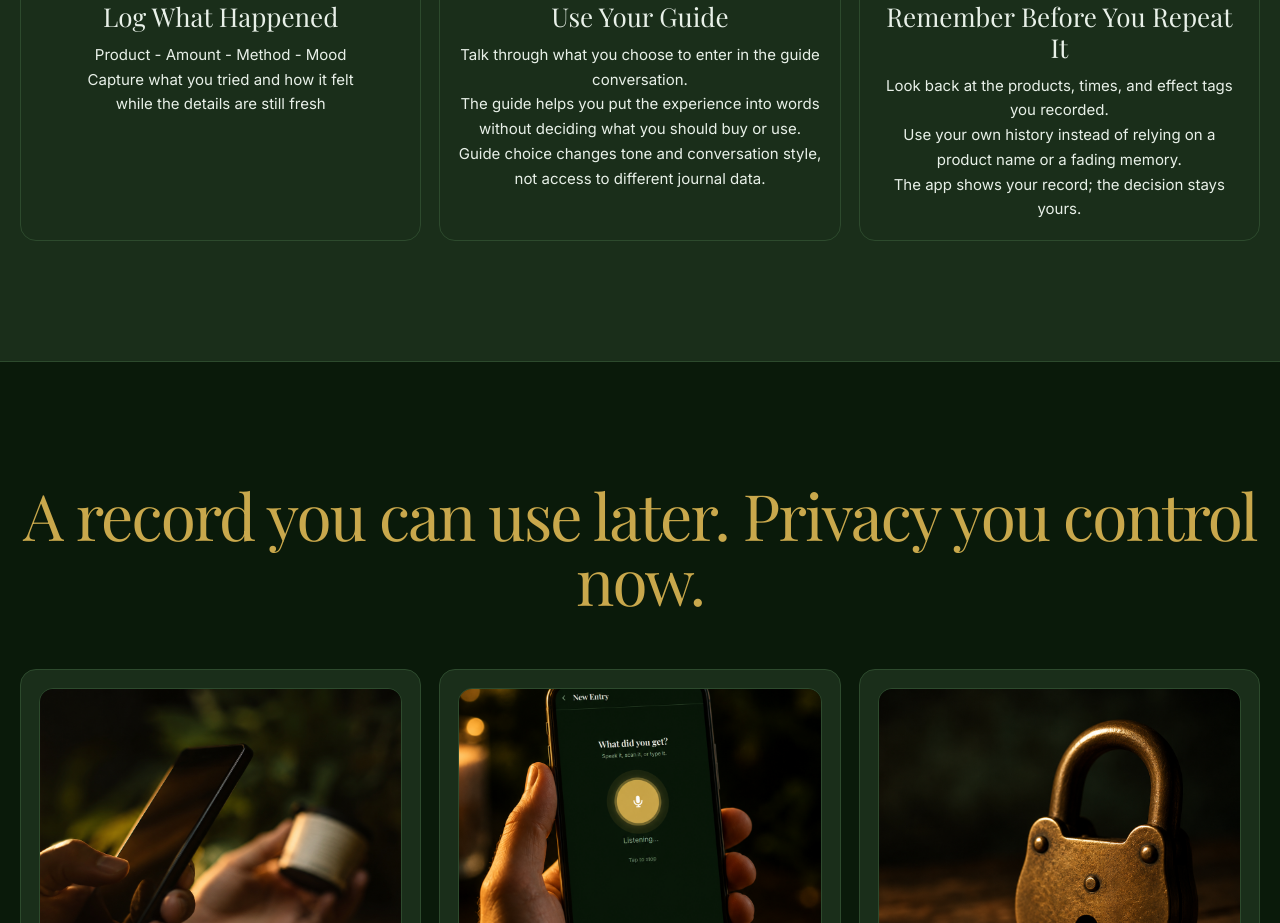
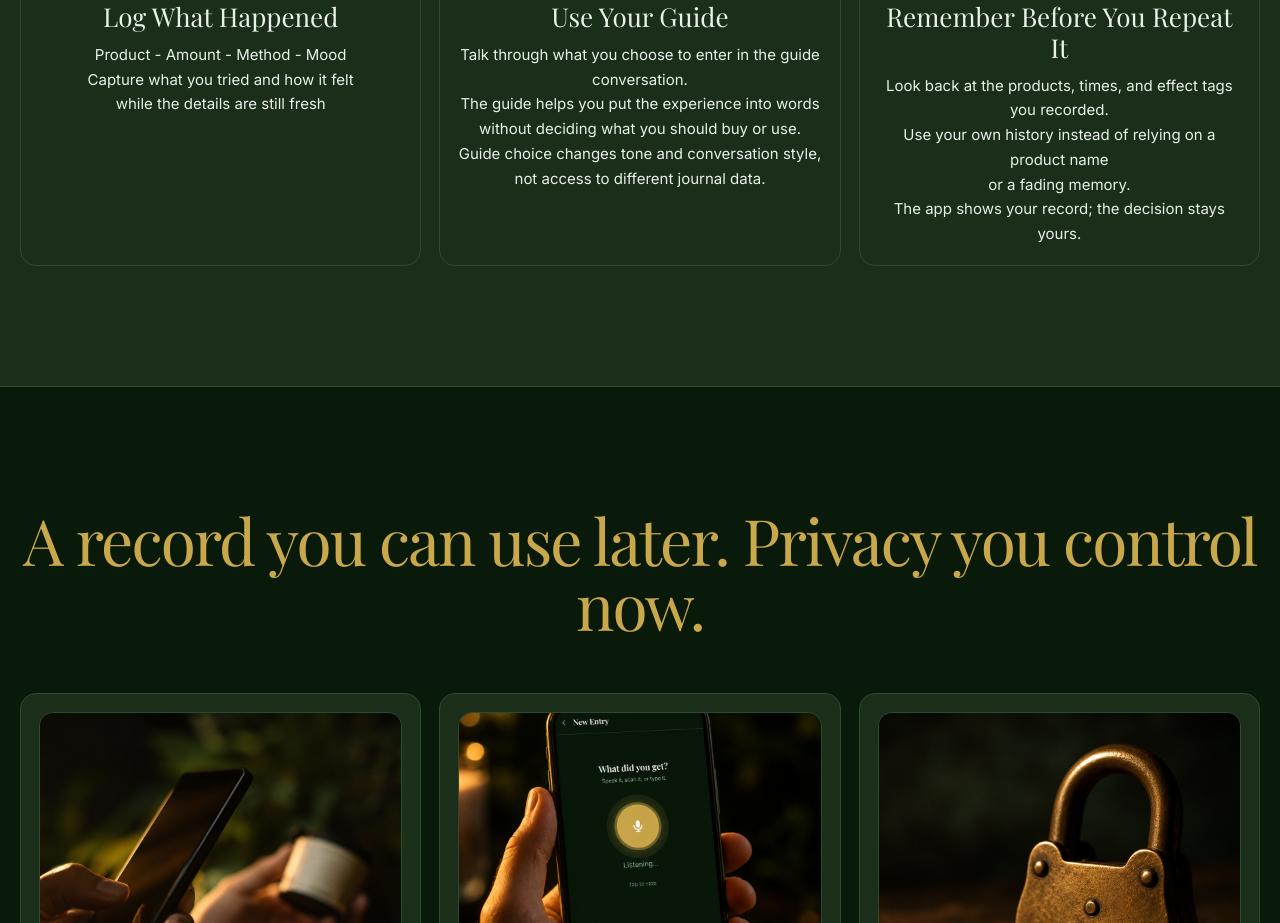
Before and after one commit to casevoiceai/my420journal-app, a React (Vite) app: page / in a window 1280 px wide. Shown: the part 1680-2603 px from the top of the page. Built offline with nearby package versions, Linux system fonts and the light colour scheme.

Commit message:
Split Step 3 history sentence across two lines

```diff
--- a/src/marketing/MarketingProcess.jsx
+++ b/src/marketing/MarketingProcess.jsx
@@ -38,12 +38,14 @@ const processSteps = [
     title: 'Remember Before You Repeat It',
     mobileLines: [
       'Look back at the products, times, and effect tags you recorded.',
-      'Use your own history instead of relying on a product name or a fading memory.',
+      'Use your own history instead of relying on a product name',
+      'or a fading memory.',
       'The app shows your record; the decision stays yours.',
     ],
     desktopLines: [
       'Look back at the products, times, and effect tags you recorded.',
-      'Use your own history instead of relying on a product name or a fading memory.',
+      'Use your own history instead of relying on a product name',
+      'or a fading memory.',
       'The app shows your record; the decision stays yours.',
     ],
     image: processStep3Image,
```
